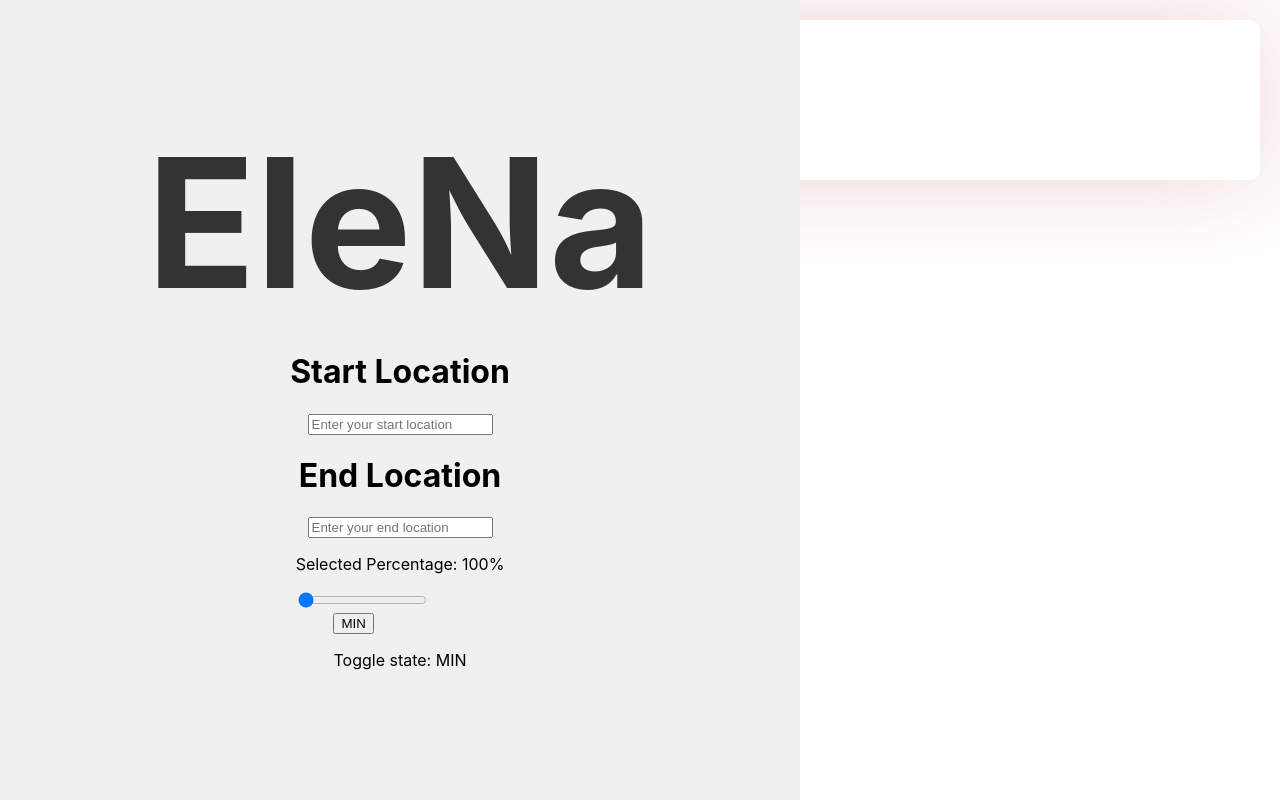
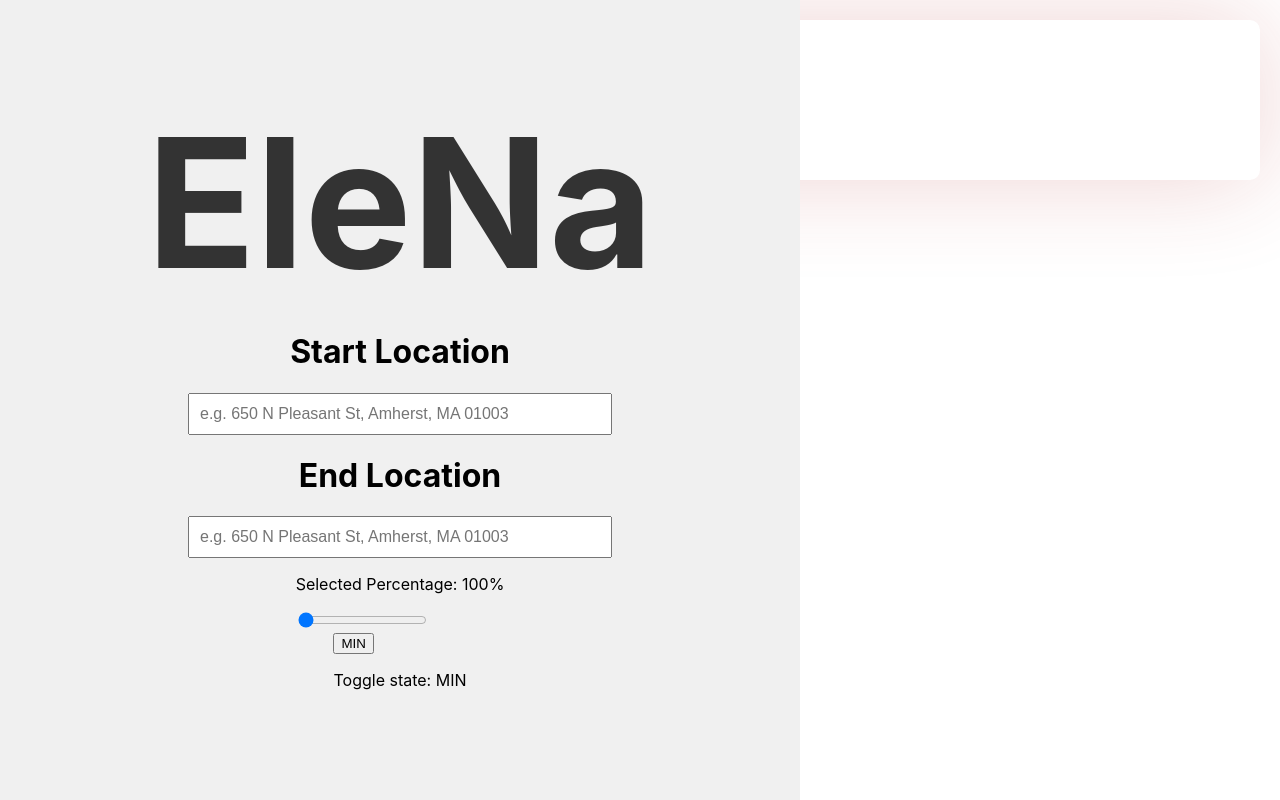
Before and after one commit to esavitz/EleNa, a React (Create React App) app in the folder frontend/: page / in a window 1280 px wide. Built offline with nearby package versions, Linux system fonts and the light colour scheme.

Commit message:
Updated input forms

```diff
--- a/frontend/src/components/Landing.js
+++ b/frontend/src/components/Landing.js
@@ -46,11 +46,11 @@ function Landing() {
         <h1 className='title'>EleNa</h1>
         <h1>Start Location</h1>
         <form>
-          <input type="text" id="start" start="start" placeholder="Enter your start location" value={start} onChange={handleStart} required></input>
+          <input type="text" id="start" start="start" placeholder="e.g. 650 N Pleasant St, Amherst, MA 01003" value={start} onChange={handleStart} required></input>
         </form>
         <h1>End Location</h1>
         <form>
-          <input type="text" id="end" start="end" placeholder="Enter your end location" value={end} onChange={handleEnd} required></input>
+          <input type="text" id="end" start="end" placeholder="e.g. 650 N Pleasant St, Amherst, MA 01003" value={end} onChange={handleEnd} required></input>
         </form>
         <div>
           <p>Selected Percentage: {percentage * 100}%</p>
--- a/frontend/src/components/styles/Landing.css
+++ b/frontend/src/components/styles/Landing.css
@@ -23,7 +23,8 @@
     background-color: #f0f0f0;
     /* Adjust the background color as needed */
     flex-direction: column;
-    margin-bottom: 20px; /* Add spacing between the boxes */
+    margin-bottom: 20px;
+    /* Add spacing between the boxes */
 }
 
 .title {
@@ -34,3 +35,11 @@
     margin: 0;
     /* Remove any default margin */
 }
+
+input[type="text"] {
+    width: 400px;
+    padding: 10px;
+    /* Add padding */
+    font-size: 16px;
+    /* Set the font size */
+}
```
